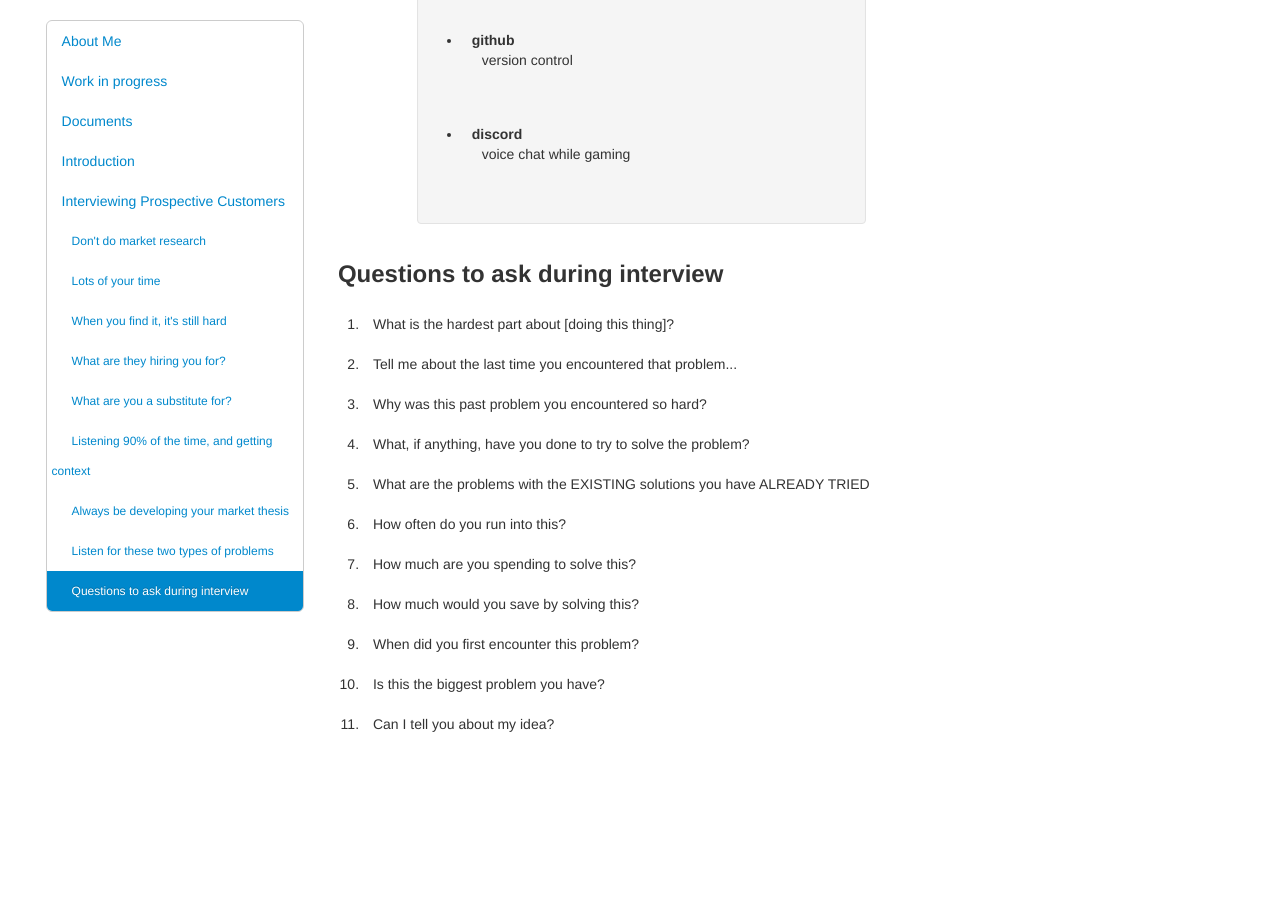
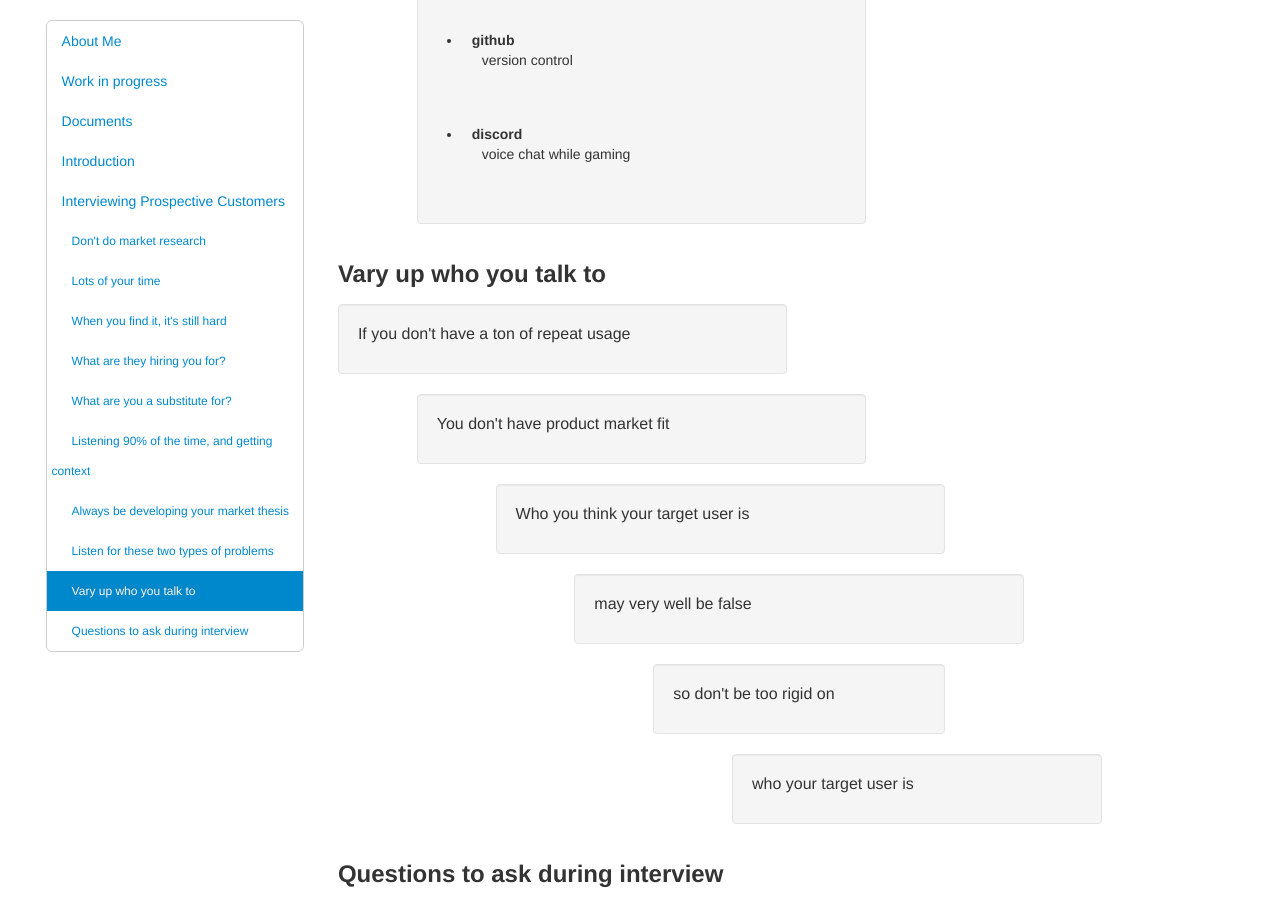
Before and after one commit to katpavan/katpavan.github.io, a Jekyll site: the page built from product-market-fit.md, in a window 1280 px wide and 900 px high, scrolled down 25757 px. Built offline with Jekyll 4.4.1, drawn with Linux system fonts in a browser that asks for light colours.

Commit message:
vary up who you talk to

```diff
--- a/_layouts/pmf.html
+++ b/_layouts/pmf.html
@@ -2059,9 +2059,53 @@
                         </div>
                     </div>
 
+                <h3>Vary up who you talk to</h3>
+
+                    <div>
+
+                        <div class="row-fluid">
+                            <div class="span6 well">
+                                <p>If you don't have a ton of repeat usage</p>
+                            </div>
+                        </div>
+
+                        <div class="row-fluid">
+                            <div class="span6 offset1 well">
+                                <p>You don't have product market fit</p>
+                            </div>
+                        </div>
+
+                        <div class="row-fluid">
+                            <div class="span6 offset2 well">
+                                <p>Who you think your target user is</p>
+                            </div>
+                        </div>
+
+                        <div class="row-fluid">
+                            <div class="span6 offset3 well">
+                                <p>may very well be false</p>
+                            </div>
+                        </div>
+
+                        <div class="row-fluid">
+                            <div class="span4 offset4 well">
+                                <p>so don't be too rigid on</p>
+                            </div>
+                        </div>
+
+                        <div class="row-fluid">
+                            <div class="span5 offset5 well">
+                                <p>who your target user is</p>
+                            </div>
+                        </div>
+
+                    </div>
 
                 <h3>Questions to ask during interview</h3>
 
+                    <div>
+                        <div class="row-fluid">
+                            <div class="span12 well">
                                 <ol>
                                     <li>What is the hardest part about [doing this thing]?</li>
 
@@ -2085,6 +2129,10 @@
 
                                     <li>Can I tell you about my idea?</li>
                                 </ol>
+                            </div>
+                        </div>
+                    </div>
+
 
             </div>
             <!--/span-->
```
Lines whose indentation alone changed are shown as unchanged.
